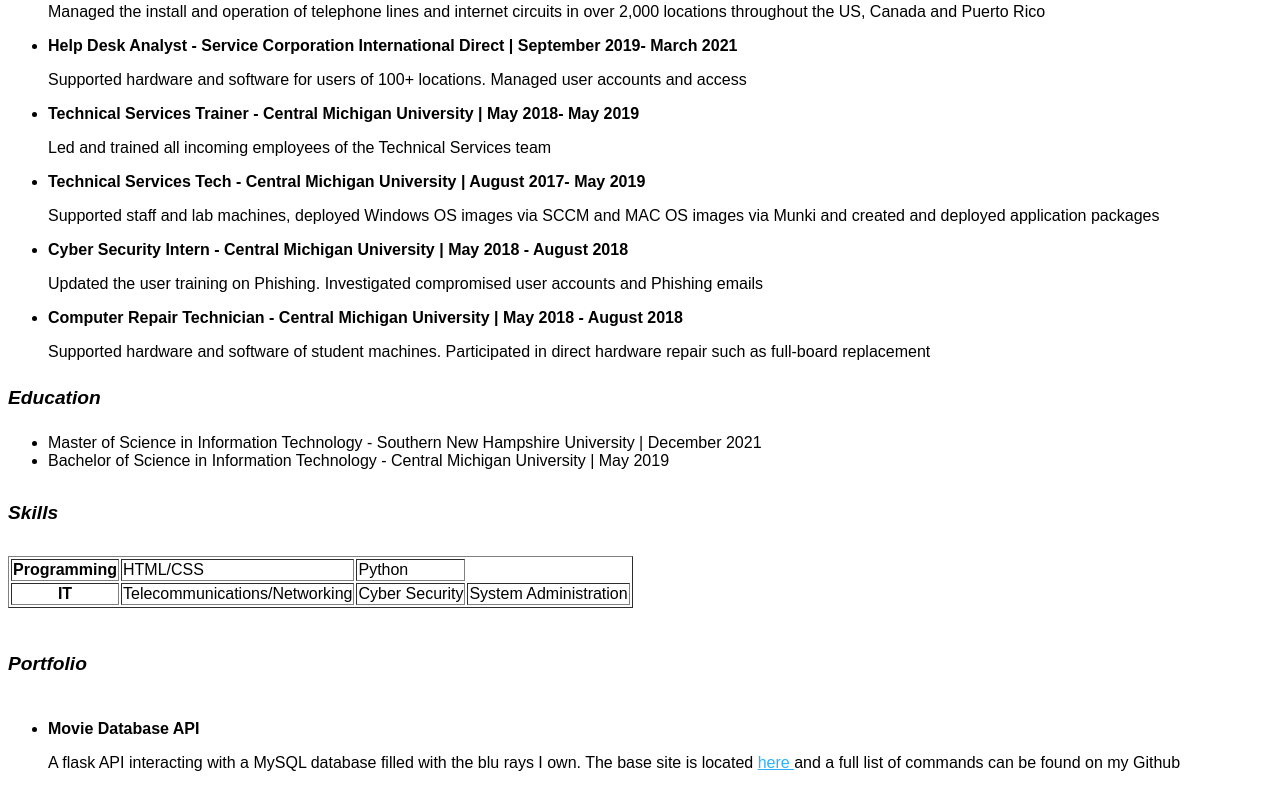
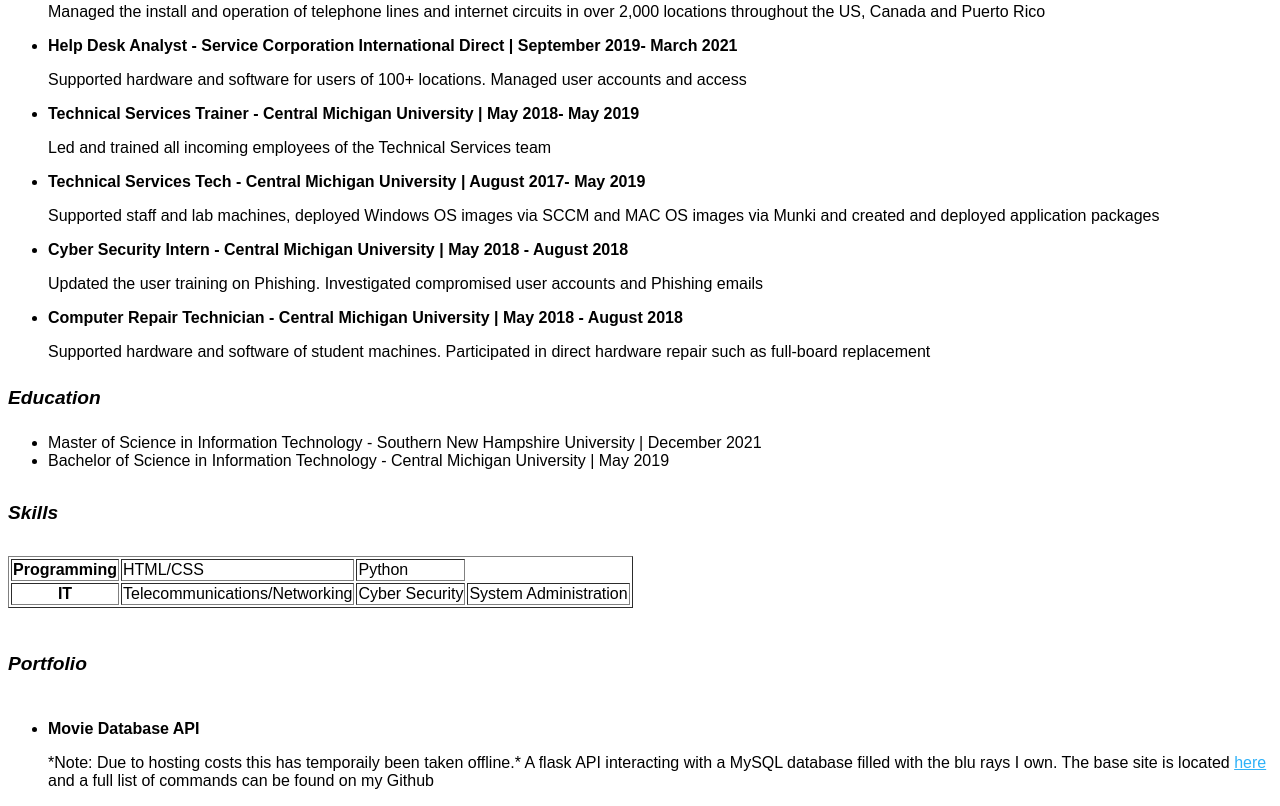
Before and after one commit to nategoodman88/nategoodman.dev, a plain HTML site: page index.html in a window 1280 px wide. Shown: the part 567-1373 px from the top of the page. Drawn offline with Linux system fonts and the light colour scheme.

Commit message:
Update index.html
Notice of offline of API

```diff
--- a/index.html
+++ b/index.html
@@ -77,7 +77,7 @@
         <h6><i>Portfolio</i></h6>
             <ul>
                 <li><b>Movie Database API</b>
-                    <p>A flask API interacting with a MySQL database filled with the blu rays I own. The base site is located <a href="http://moviedatabaseapi-env.eba-drt3mnpz.us-east-2.elasticbeanstalk.com/"target="_blank" style="color: #2EB1F8"> <span> here </span></a> and a full list of commands can be found on my Github</p>
+                    <p>*Note: Due to hosting costs this has temporaily been taken offline.* A flask API interacting with a MySQL database filled with the blu rays I own. The base site is located <a href="http://moviedatabaseapi-env.eba-drt3mnpz.us-east-2.elasticbeanstalk.com/"target="_blank" style="color: #2EB1F8"> <span> here </span></a> and a full list of commands can be found on my Github</p>
                 </li>
             </ul>
     </body>
```
